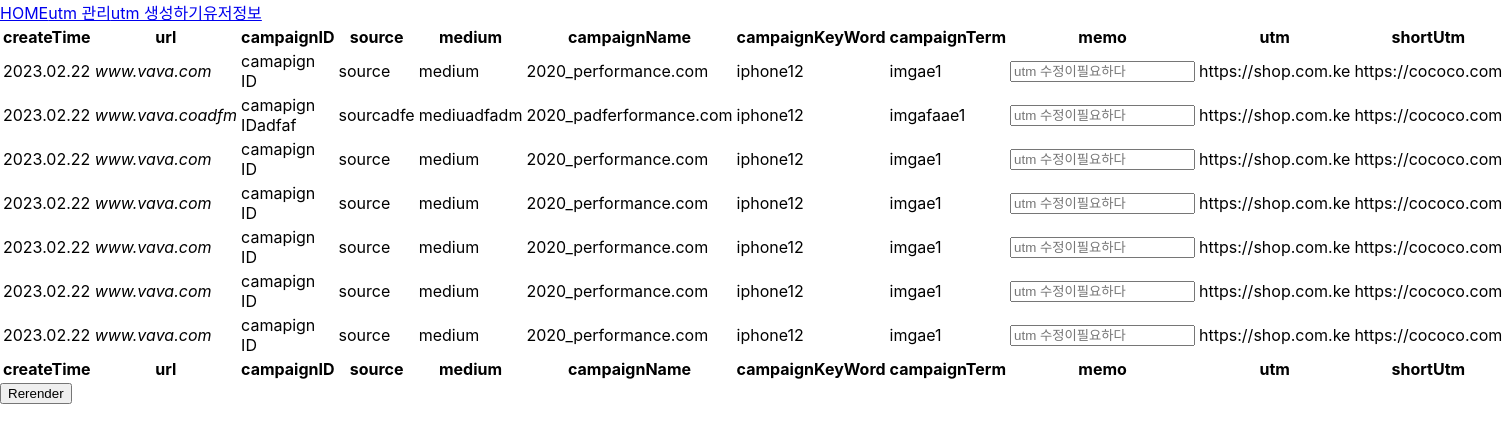
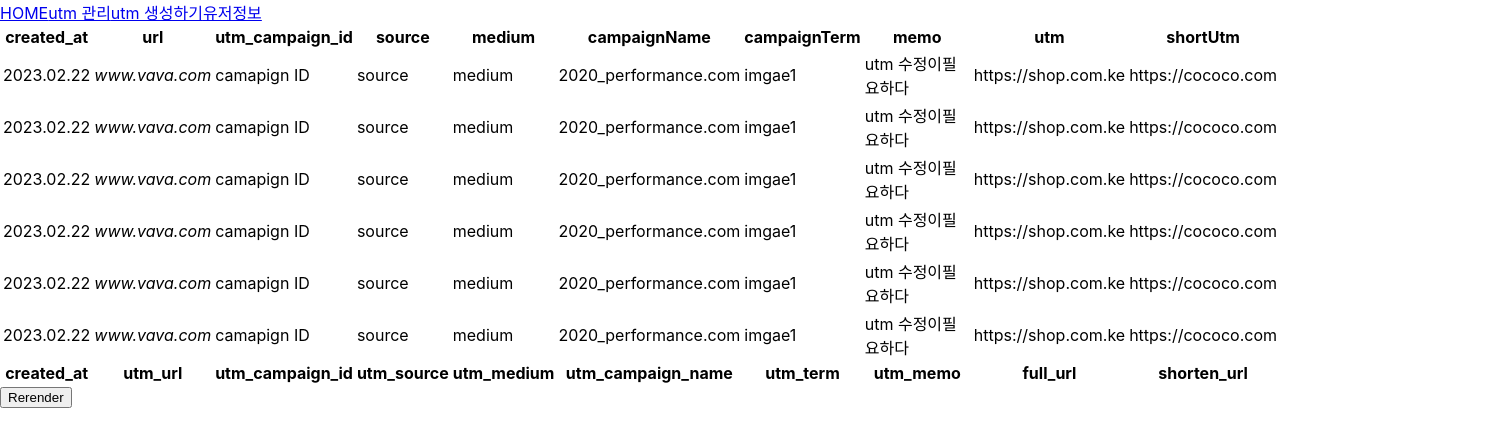
Before and after one commit to U-Wreckcar/FE-Develop, a React (Create React App) app: page /main in a window 1280 px wide. Shown: the top 446 px of the page, 1505 px wide, since content can reach past the window. Built offline with nearby package versions, Linux system fonts and the light colour scheme.

Commit message:
ADD json-server라이브러리 설치

```diff
--- a/package.json
+++ b/package.json
@@ -20,6 +20,7 @@
     "axios": "^1.3.4",
     "babel-preset-react-app": "^10.0.1",
     "fork-ts-checker-webpack-plugin": "^7.3.0",
+    "json-server": "^0.17.2",
     "react": "^18.2.0",
     "react-dom": "^18.2.0",
     "react-hook-form": "^7.43.3",
--- a/src/components/main_components/MainTable.tsx
+++ b/src/components/main_components/MainTable.tsx
@@ -7,161 +7,137 @@ import {
   useReactTable,
 } from '@tanstack/react-table';
 
-type Maintable = {
-  createTime: string;
-  url: string;
-  campaignID: string;
-  source: string;
-  medium: string;
-  campaignName: string | null;
-  campaignKeyWord: string | null;
-  campaignTerm: string | null;
-  memo: string | null;
-  utm: string;
-  shortUtm: string;
+type MainTable = {
+  created_at: string;
+  utm_url: string;
+  utm_campaign_id: string;
+  utm_source: string;
+  utm_medium: string;
+  utm_campaign_name: string | null;
+  utm_term: string | null;
+  utm_memo: string | null;
+  full_url: string;
+  shorten_url: string;
 };
 
-const defaultData: Maintable[] = [
+const defaultData: MainTable[] = [
   {
-    createTime: '2023.02.22',
-    url: 'www.vava.com',
-    campaignID: 'camapign ID',
-    source: 'source',
-    medium: 'medium',
-    campaignName: '2020_performance.com',
-    campaignKeyWord: 'iphone12',
-    campaignTerm: 'imgae1',
-    memo: 'utm 수정이필요하다',
-    utm: 'https://shop.com.ke',
-    shortUtm: 'https://cococo.com',
+    created_at: '2023.02.22',
+    utm_url: 'www.vava.com',
+    utm_campaign_id: 'camapign ID',
+    utm_source: 'source',
+    utm_medium: 'medium',
+    utm_campaign_name: '2020_performance.com',
+    utm_term: 'imgae1',
+    utm_memo: 'utm 수정이필요하다',
+    full_url: 'https://shop.com.ke',
+    shorten_url: 'https://cococo.com',
   },
   {
-    createTime: '2023.02.22',
-    url: 'www.vava.coadfm',
-    campaignID: 'camapign IDadfaf',
-    source: 'sourcadfe',
-    medium: 'mediuadfadm',
-    campaignName: '2020_padferformance.com',
-    campaignKeyWord: 'iphone12',
-    campaignTerm: 'imgafaae1',
-    memo: 'utm 수정이필요하다',
-    utm: 'https://shop.com.ke',
-    shortUtm: 'https://cococo.com',
+    created_at: '2023.02.22',
+    utm_url: 'www.vava.com',
+    utm_campaign_id: 'camapign ID',
+    utm_source: 'source',
+    utm_medium: 'medium',
+    utm_campaign_name: '2020_performance.com',
+    utm_term: 'imgae1',
+    utm_memo: 'utm 수정이필요하다',
+    full_url: 'https://shop.com.ke',
+    shorten_url: 'https://cococo.com',
   },
   {
-    createTime: '2023.02.22',
-    url: 'www.vava.com',
-    campaignID: 'camapign ID',
-    source: 'source',
-    medium: 'medium',
-    campaignName: '2020_performance.com',
-    campaignKeyWord: 'iphone12',
-    campaignTerm: 'imgae1',
-    memo: 'utm 수정이필요하다',
-    utm: 'https://shop.com.ke',
-    shortUtm: 'https://cococo.com',
+    created_at: '2023.02.22',
+    utm_url: 'www.vava.com',
+    utm_campaign_id: 'camapign ID',
+    utm_source: 'source',
+    utm_medium: 'medium',
+    utm_campaign_name: '2020_performance.com',
+    utm_term: 'imgae1',
+    utm_memo: 'utm 수정이필요하다',
+    full_url: 'https://shop.com.ke',
+    shorten_url: 'https://cococo.com',
   },
   {
-    createTime: '2023.02.22',
-    url: 'www.vava.com',
-    campaignID: 'camapign ID',
-    source: 'source',
-    medium: 'medium',
-    campaignName: '2020_performance.com',
-    campaignKeyWord: 'iphone12',
-    campaignTerm: 'imgae1',
-    memo: 'utm 수정이필요하다',
-    utm: 'https://shop.com.ke',
-    shortUtm: 'https://cococo.com',
+    created_at: '2023.02.22',
+    utm_url: 'www.vava.com',
+    utm_campaign_id: 'camapign ID',
+    utm_source: 'source',
+    utm_medium: 'medium',
+    utm_campaign_name: '2020_performance.com',
+    utm_term: 'imgae1',
+    utm_memo: 'utm 수정이필요하다',
+    full_url: 'https://shop.com.ke',
+    shorten_url: 'https://cococo.com',
   },
   {
-    createTime: '2023.02.22',
-    url: 'www.vava.com',
-    campaignID: 'camapign ID',
-    source: 'source',
-    medium: 'medium',
-    campaignName: '2020_performance.com',
-    campaignKeyWord: 'iphone12',
-    campaignTerm: 'imgae1',
-    memo: 'utm 수정이필요하다',
-    utm: 'https://shop.com.ke',
-    shortUtm: 'https://cococo.com',
+    created_at: '2023.02.22',
+    utm_url: 'www.vava.com',
+    utm_campaign_id: 'camapign ID',
+    utm_source: 'source',
+    utm_medium: 'medium',
+    utm_campaign_name: '2020_performance.com',
+    utm_term: 'imgae1',
+    utm_memo: 'utm 수정이필요하다',
+    full_url: 'https://shop.com.ke',
+    shorten_url: 'https://cococo.com',
   },
   {
-    createTime: '2023.02.22',
-    url: 'www.vava.com',
-    campaignID: 'camapign ID',
-    source: 'source',
-    medium: 'medium',
-    campaignName: '2020_performance.com',
-    campaignKeyWord: 'iphone12',
-    campaignTerm: 'imgae1',
-    memo: 'utm 수정이필요하다',
-    utm: 'https://shop.com.ke',
-    shortUtm: 'https://cococo.com',
-  },
-  {
-    createTime: '2023.02.22',
-    url: 'www.vava.com',
-    campaignID: 'camapign ID',
-    source: 'source',
-    medium: 'medium',
-    campaignName: '2020_performance.com',
-    campaignKeyWord: 'iphone12',
-    campaignTerm: 'imgae1',
-    memo: 'utm 수정이필요하다',
-    utm: 'https://shop.com.ke',
-    shortUtm: 'https://cococo.com',
+    created_at: '2023.02.22',
+    utm_url: 'www.vava.com',
+    utm_campaign_id: 'camapign ID',
+    utm_source: 'source',
+    utm_medium: 'medium',
+    utm_campaign_name: '2020_performance.com',
+    utm_term: 'imgae1',
+    utm_memo: 'utm 수정이필요하다',
+    full_url: 'https://shop.com.ke',
+    shorten_url: 'https://cococo.com',
   },
 ];
 
-const columnHelper = createColumnHelper<Maintable>();
+const columnHelper = createColumnHelper<MainTable>();
 
 const columns = [
-  columnHelper.accessor('createTime', {
+  columnHelper.accessor('created_at', {
     cell: (info) => info.getValue(),
     footer: (info) => info.column.id,
   }),
-  columnHelper.accessor((row) => row.url, {
-    id: 'url',
+  columnHelper.accessor((row) => row.utm_url, {
+    id: 'utm_url',
     cell: (info) => <i>{info.getValue()}</i>,
     header: () => <span>url</span>,
     footer: (info) => info.column.id,
   }),
-  columnHelper.accessor('campaignID', {
-    header: () => 'campaignID',
+  columnHelper.accessor('utm_campaign_id', {
+    header: () => 'utm_campaign_id',
     cell: (info) => info.renderValue(),
     footer: (info) => info.column.id,
   }),
-  columnHelper.accessor('source', {
+  columnHelper.accessor('utm_source', {
     header: () => <span>source</span>,
     footer: (info) => info.column.id,
   }),
-  columnHelper.accessor('medium', {
+  columnHelper.accessor('utm_medium', {
     header: 'medium',
     footer: (info) => info.column.id,
   }),
-  columnHelper.accessor('campaignName', {
+  columnHelper.accessor('utm_campaign_name', {
     header: 'campaignName',
     footer: (info) => info.column.id,
   }),
-  columnHelper.accessor('campaignKeyWord', {
-    header: 'campaignKeyWord',
-    footer: (info) => info.column.id,
-  }),
-  columnHelper.accessor('campaignTerm', {
+  columnHelper.accessor('utm_term', {
     header: 'campaignTerm',
     footer: (info) => info.column.id,
   }),
-  columnHelper.accessor('memo', {
+  columnHelper.accessor('utm_memo', {
     header: 'memo',
     footer: (info) => info.column.id,
   }),
-  columnHelper.accessor('utm', {
+  columnHelper.accessor('full_url', {
     header: 'utm',
     footer: (info) => info.column.id,
   }),
-  columnHelper.accessor('shortUtm', {
+  columnHelper.accessor('shorten_url', {
     header: 'shortUtm',
     footer: (info) => info.column.id,
   }),
@@ -170,7 +146,7 @@ export const MainTable = () => {
   const [data, setData] = React.useState(() => [...defaultData]);
   const rerender = React.useReducer(() => ({}), {})[1];
   const [show, setShow] = useState(false);
-  const inputRef = useRef(null);
+  const [target, setTarget] = useState('');
 
   const table = useReactTable({
     data,
@@ -179,7 +155,8 @@ export const MainTable = () => {
   });
 
   const onClickMemo = (e: any) => {
-    console.log(e);
+    console.log(e.target.id);
+    setShow(true);
   };
   return (
     <div className="p-2">
@@ -204,20 +181,27 @@ export const MainTable = () => {
           {table.getRowModel().rows.map((row) => (
             <tr key={row.id}>
               {row.getVisibleCells().map((cell, i) => (
-                <td onClick={onClickMemo} key={cell.id}>
+                <td key={cell.id}>
                   {cell.column.id === 'memo' && !show && (
                     <input
-                      ref={inputRef}
-                      placeholder={`${cell.getValue()}`}
-                      onFocus={() => setShow(true)}
+                      id={cell.id}
+                      value={`${cell.getValue()}`}
+                      onFocus={(e) => {
+                        setTarget(e.target.id);
+                        setShow(true);
+                      }}
                     />
                   )}
-                  {cell.column.id === 'memo' && show && (
+                  {cell.column.id === 'memo' && show && target === cell.id && (
                     <textarea
-                      placeholder={`${cell.getValue()}`}
+                      value={`${cell.getValue()}`}
                       onBlur={() => setShow(false)}
                     />
                   )}
+                  {cell.column.id === 'memo' &&
+                    show &&
+                    target !== cell.id &&
+                    flexRender(cell.column.columnDef.cell, cell.getContext())}
                   {cell.column.id !== 'memo' &&
                     flexRender(cell.column.columnDef.cell, cell.getContext())}
                 </td>
```
Also changed, not shown: 1 other file (tests, documents, lock files or other folders).
